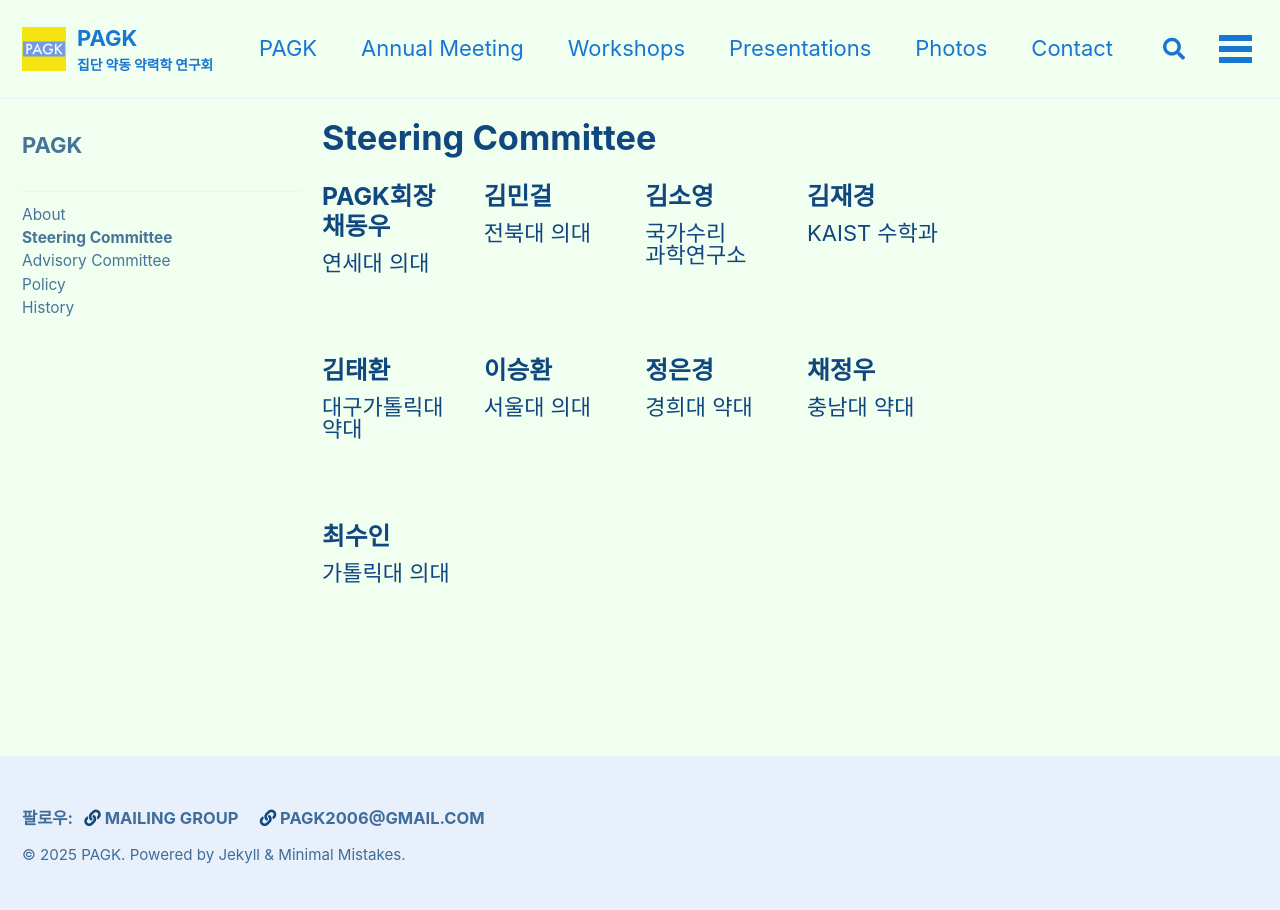
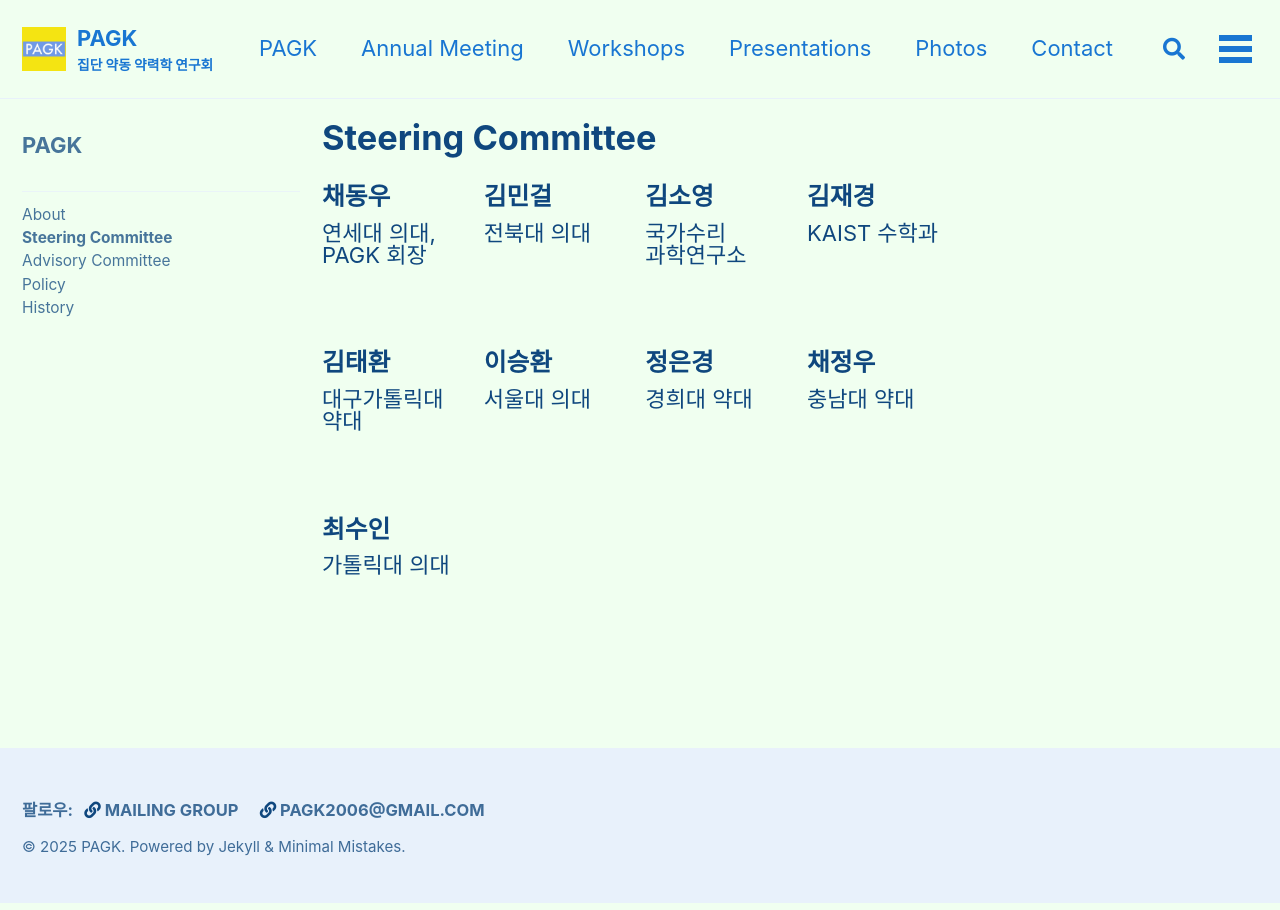
Before and after one commit to pagkkr/pagkkr.github.io, a Jekyll site: the page built from _pages/pagk/steering committee.md, in a window 1280 px wide. Built offline with Jekyll 4.4.1, drawn with Linux system fonts in a browser that asks for light colours; cached includes are drawn as plain includes.

```diff
--- a/_data/authors.yml
+++ b/_data/authors.yml
@@ -12,10 +12,8 @@ baek:
   member_group: advisor
 chae:
   id: chae
-  name: |
-        PAGK회장 <br>
-        채동우
-  bio: 연세대 의대
+  name: 채동우
+  bio: 연세대 의대, PAGK 회장
   # avatar: "/assets/images/avatar/chae.jpg"
   member_group: president
 cho:
```
